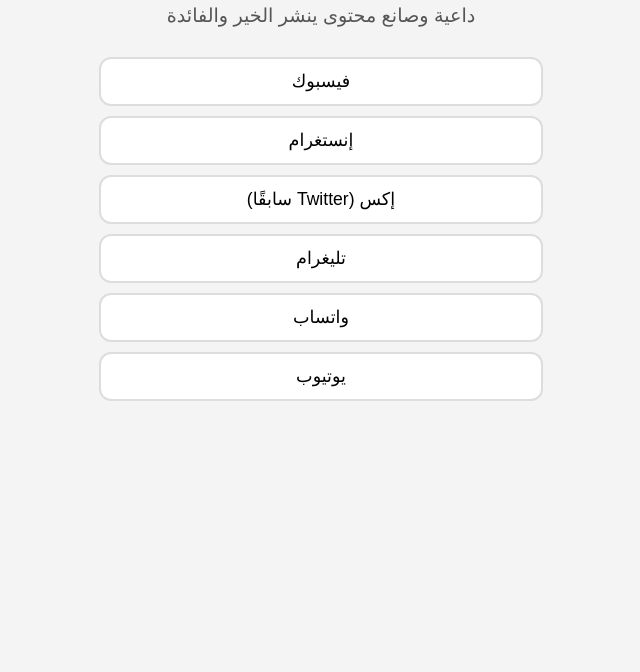
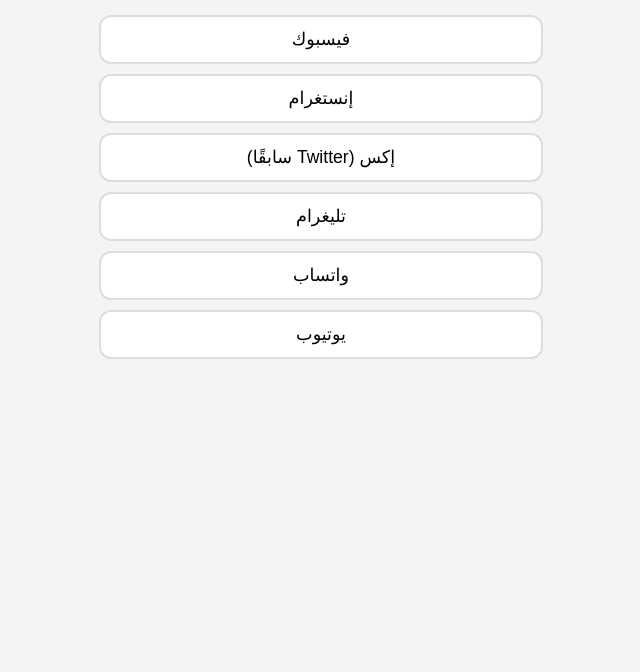
Before and after one commit to AlTukwa/altukwa.github.io, a plain HTML site: page index.html in a window 1280 px wide. Shown: the part 128-800 px from the top of the page, without its empty margins (319-959 px from the left). Drawn offline with Linux system fonts and the light colour scheme.

Commit message:
Update index.html

```diff
--- a/index.html
+++ b/index.html
@@ -42,7 +42,7 @@
 </head>
 <body>
     <h1>محمد التقوى</h1>
-    <p>داعية وصانع محتوى ينشر الخير والفائدة</p>
+    <p>      </p>
 
     <a class="link" href="https://www.facebook.com/share/1JUxxkvexM/" target="_blank">فيسبوك</a>
     <a class="link" href="https://www.instagram.com/altukwa?igsh=NWs3M2QybmlkMzZ6" target="_blank">إنستغرام</a>
```
